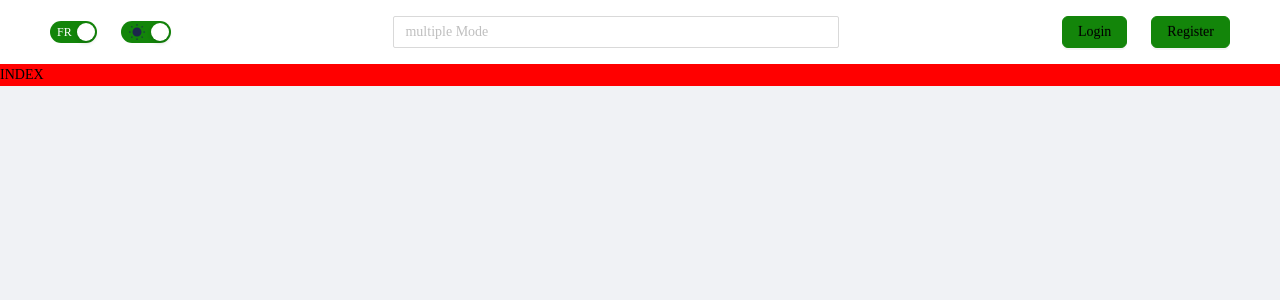
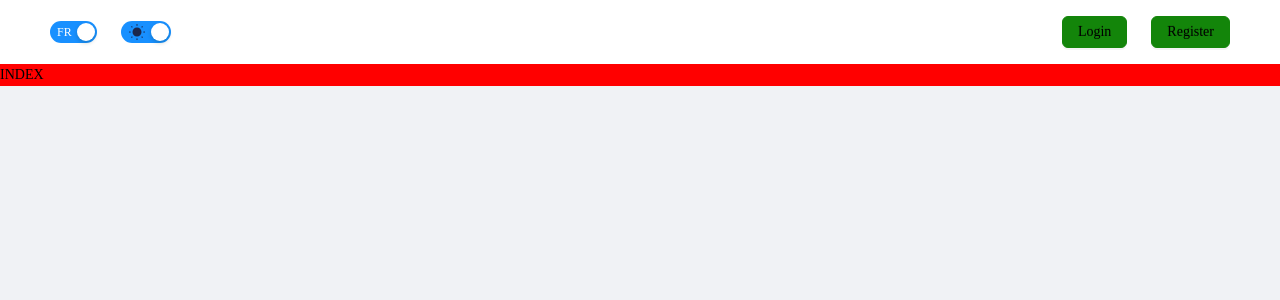
Before and after one commit to CubeLeopard5/radiz, a Nuxt app: page / in a window 1280 px wide. Shown: the top 300 px of the page. Built offline with nearby package versions, Linux system fonts and the light colour scheme.

Commit message:
add blur ro reset search on select

```diff
--- a/components/Header/Header.vue
+++ b/components/Header/Header.vue
@@ -18,24 +18,17 @@
                 </template>
             </a-switch>
         </div>
-        <div style="display: flex;
-    width: 100%;
-    flex-direction: row;
-    justify-content: center;">
-            <!--a-input v-model:value="search" placeholder="Search" @change="searchRedditsAuto" @pressEnter="searchReddits"/>
-            <div v-for="el, i in listSubreddits" :key="i">
-                <div>
-                    {{ el }}
-                </div>
-            </div-->
+        <div v-if="store.connectedUser.id" class="search-bar">
             <a-select
                 v-model:value="sr"
                 mode="multiple"
-                style="width: 50%"
-                placeholder="multiple Mode"
+                style="width: 50%; border-color: red;"
+                placeholder="Research"
                 :options="options"
                 @change="handleChange"
                 @inputKeyDown="handleInput"
+                :notFoundContent="null"
+                @blur="research = ''"
             />
         </div>
         <div class="buttons-group">
@@ -86,7 +79,6 @@ const handleChange = () => {
 };
 
 const handleInput = (value: KeyboardEvent) => {
-    console.log("INPUT");
     if (value.key == "Backspace") {
         research.value = research.value.slice(0, -1);
     } else if (value.key != "Shift") {
@@ -112,7 +104,7 @@ const searchRedditsAuto = async(research: string) => {
         });
     });
     options.value = tab;
-    searchRedditUsers(research);
+    //searchRedditUsers(research);
 };
 
 const searchRedditUsers = async(research: string) => {
@@ -135,7 +127,7 @@ const searchRedditUsers = async(research: string) => {
 };
 </script>
 
-<style scoped>
+<style>
 .buttons-group {
     display: flex;
     flex-direction: row;
@@ -151,6 +143,13 @@ const searchRedditUsers = async(research: string) => {
     height: 100%;
 }
 
+.search-bar {
+    display: flex;
+    width: 100%;
+    flex-direction: row;
+    justify-content: center;
+}
+
 .switch-group {
     display: flex;
     flex-direction: row;
@@ -160,4 +159,13 @@ const searchRedditUsers = async(research: string) => {
 .switch-theme {
     background: var(--color-primary);
 }
+
+.ant-select-focused:not(.ant-select-disabled).ant-select:not(.ant-selectcustomize-input) .ant-select-selector {
+    border-color: var(--border-color);
+    box-shadow: none !important;
+}
+
+.ant-select:not(.ant-select-customize-input) .ant-select-selector {
+    border-color: var(--border-color) !important;
+}
 </style>
--- a/pages/home.vue
+++ b/pages/home.vue
@@ -151,17 +151,6 @@ const getPostsOfSubReddit = async(subRedditName) => {
             next: (obj != null ? obj.next : null),
         }),
     });
-    const result = await request.sendRequestToServer({
-        method: "POST",
-        endpoint: `reddit/reddit_user_posts`,
-        accessToken: true,
-        body: JSON.stringify({
-            redditUser: subRedditName,
-            limit: 4,
-            next: (obj != null ? obj.next : null),
-        }),
-    });
-    console.log(result)
     subRedditsInfo.find((o, i) => {
         if (o.subRedditName === subRedditName) {
             subRedditsInfo[i] = { subRedditName: subRedditName, next: response.data.after };
```
